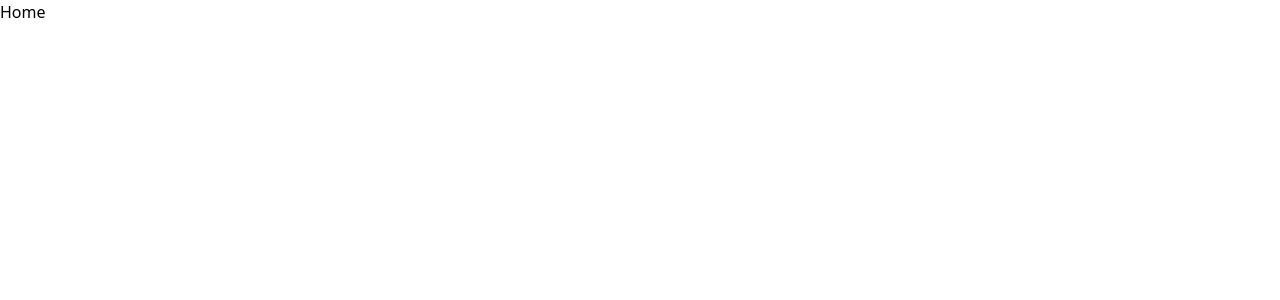
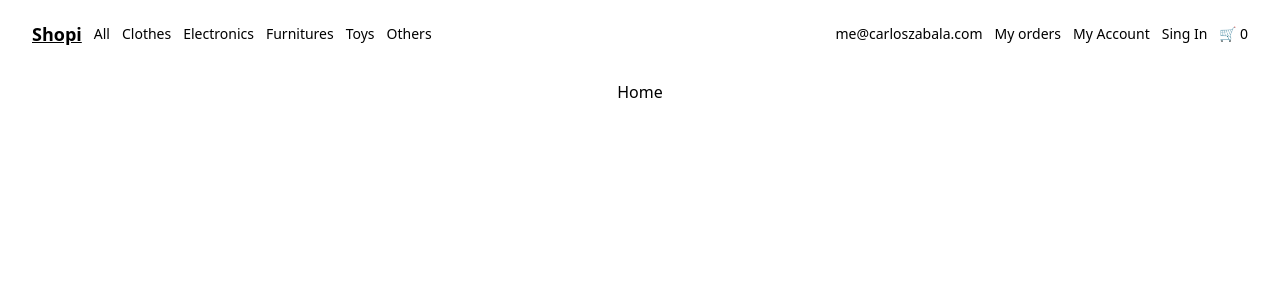
Before and after one commit to czabala847/react-shopi, a React (Vite) app: page / in a window 1280 px wide. Shown: the top 300 px of the page. Built offline with nearby package versions, Linux system fonts and the light colour scheme.

Commit message:
add navbar

```diff
--- /dev/null
+++ b/src/components/Layout/index.tsx
@@ -0,0 +1,7 @@
+interface Props {
+  children: JSX.Element | JSX.Element[];
+}
+
+export const Layout: React.FC<Props> = ({ children }) => {
+  return <div className="flex flex-col mt-20 items-center">{children}</div>;
+};
--- /dev/null
+++ b/src/components/Navbar/index.tsx
@@ -0,0 +1,104 @@
+import { NavLink } from "react-router-dom";
+
+interface ItemsMenu {
+  id: number;
+  name: string;
+  to: string;
+  customClassName?: string;
+}
+
+const routesLeft: ItemsMenu[] = [
+  {
+    id: 1,
+    name: "Shopi",
+    to: "/",
+    customClassName: "font-semibold text-lg",
+  },
+  {
+    id: 2,
+    name: "All",
+    to: "/all",
+  },
+  {
+    id: 3,
+    name: "Clothes",
+    to: "/clothes",
+  },
+  {
+    id: 4,
+    name: "Electronics",
+    to: "/electronics",
+  },
+  {
+    id: 5,
+    name: "Furnitures",
+    to: "/furnitures",
+  },
+  {
+    id: 6,
+    name: "Toys",
+    to: "/toys",
+  },
+  {
+    id: 7,
+    name: "Others",
+    to: "/others",
+  },
+];
+
+const routesRight: ItemsMenu[] = [
+  {
+    id: 2,
+    name: "My orders",
+    to: "/my-orders",
+  },
+  {
+    id: 3,
+    name: "My Account",
+    to: "/my-account",
+  },
+  {
+    id: 4,
+    name: "Sing In",
+    to: "/sing-in",
+  },
+];
+
+export const Navbar = () => {
+  return (
+    <nav className="flex justify-between top-0 items-center fixed z-10 w-full py-5 px-8 text-sm font-light">
+      <ul className="flex items-center gap-3">
+        {routesLeft.map((item) => (
+          <li
+            key={item.to}
+            className={item.customClassName ? item.customClassName : ""}
+          >
+            <NavLink
+              className={({ isActive }) => (isActive ? "underline" : "")}
+              to={item.to}
+            >
+              {item.name}
+            </NavLink>
+          </li>
+        ))}
+      </ul>
+      <ul className="flex items-center gap-3">
+        <li>me@carloszabala.com</li>
+        {routesRight.map((item) => (
+          <li
+            key={item.id}
+            className={item.customClassName ? item.customClassName : ""}
+          >
+            <NavLink
+              className={({ isActive }) => (isActive ? "underline" : "")}
+              to={item.to}
+            >
+              {item.name}
+            </NavLink>
+          </li>
+        ))}
+        <li>🛒 0</li>
+      </ul>
+    </nav>
+  );
+};
--- a/src/pages/App/index.tsx
+++ b/src/pages/App/index.tsx
@@ -5,6 +5,9 @@ import { MyAccount } from "../MyAccount";
 import { MyOrder } from "../MyOrder";
 import { SignIn } from "../SignIn";
 import { NotFound } from "../NotFound";
+
+import { Navbar } from "../../components/Navbar";
+import { Layout } from "../../components/Layout";
 
 const AppRoutes = () => {
   const routes = useRoutes([
@@ -22,7 +25,10 @@ const AppRoutes = () => {
 export function App() {
   return (
     <BrowserRouter>
-      <AppRoutes />
+      <Layout>
+        <AppRoutes />
+        <Navbar />
+      </Layout>
     </BrowserRouter>
   );
 }
```
